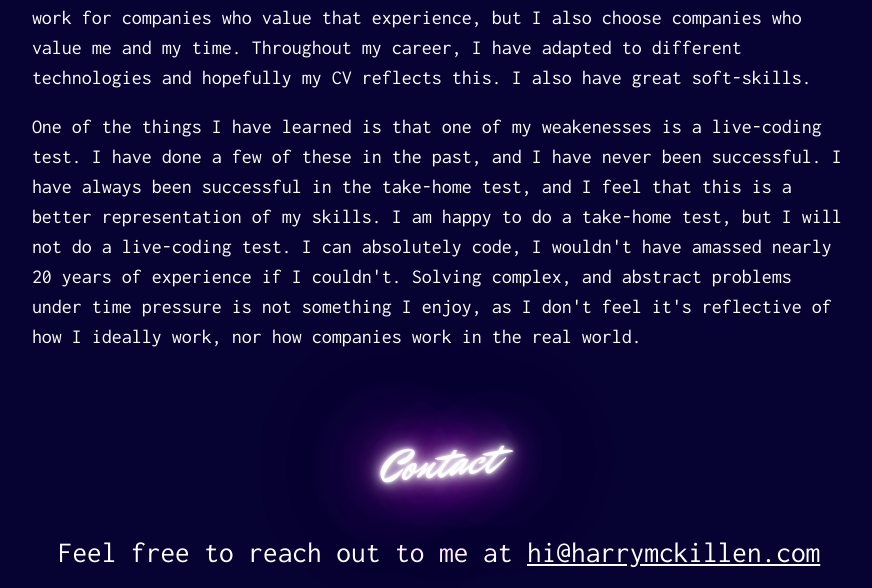
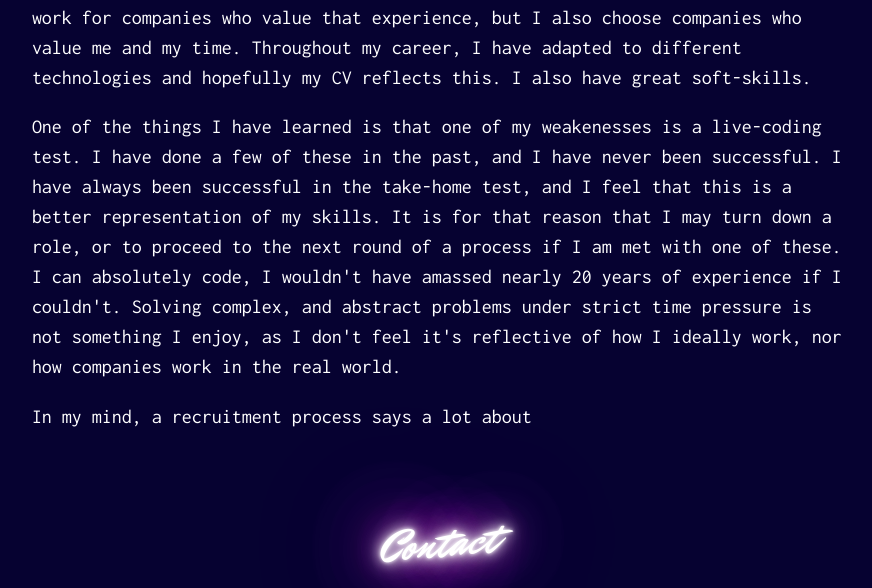
Before and after one commit to harrymckillen/harrymckillen.com, an Astro site: page /dear-recruiter in a window 1280 px wide. Shown: the part 1310-1898 px from the top of the page, without its empty margins (201-1073 px from the left). Built offline with nearby package versions, Linux system fonts and the light colour scheme; Astro itself is replaced by a stand-in of ours.

Commit message:
A lán header fixes

```diff
--- a/src/components/vue-components/header/HeaderNav.vue
+++ b/src/components/vue-components/header/HeaderNav.vue
@@ -19,12 +19,13 @@ const isActive = (path) => {
   const urlParts = window.location.pathname
     .split("/")
     .filter((part) => part !== "");
+  console.log(urlParts);
 
   if (urlParts.length >= 2) {
     return "/" + urlParts[0] === path;
   } else {
     const fullpath = window.location.pathname + window.location.hash;
-    return fullpath === path;
+    return fullpath === path || fullpath === path + "/";
   }
 };
 
--- a/src/pages/dear-recruiter.astro
+++ b/src/pages/dear-recruiter.astro
@@ -81,13 +81,15 @@ const pageTitle = SITE_TITLE + " - Dear Recruiter";
             live-coding test. I have done a few of these in the past, and I have
             never been successful. I have always been successful in the
             take-home test, and I feel that this is a better representation of
-            my skills. I am happy to do a take-home test, but I will not do a
-            live-coding test. I can absolutely code, I wouldn't have amassed
-            nearly 20 years of experience if I couldn't. Solving complex, and
-            abstract problems under time pressure is not something I enjoy, as I
+            my skills. It is for that reason that I may turn down a role, or to
+            proceed to the next round of a process if I am met with one of
+            these. I can absolutely code, I wouldn't have amassed nearly 20
+            years of experience if I couldn't. Solving complex, and abstract
+            problems under strict time pressure is not something I enjoy, as I
             don't feel it's reflective of how I ideally work, nor how companies
             work in the real world.
           </p>
+          <p>In my mind, a recruitment process says a lot about</p>
         </article>
       </main>
 
```
